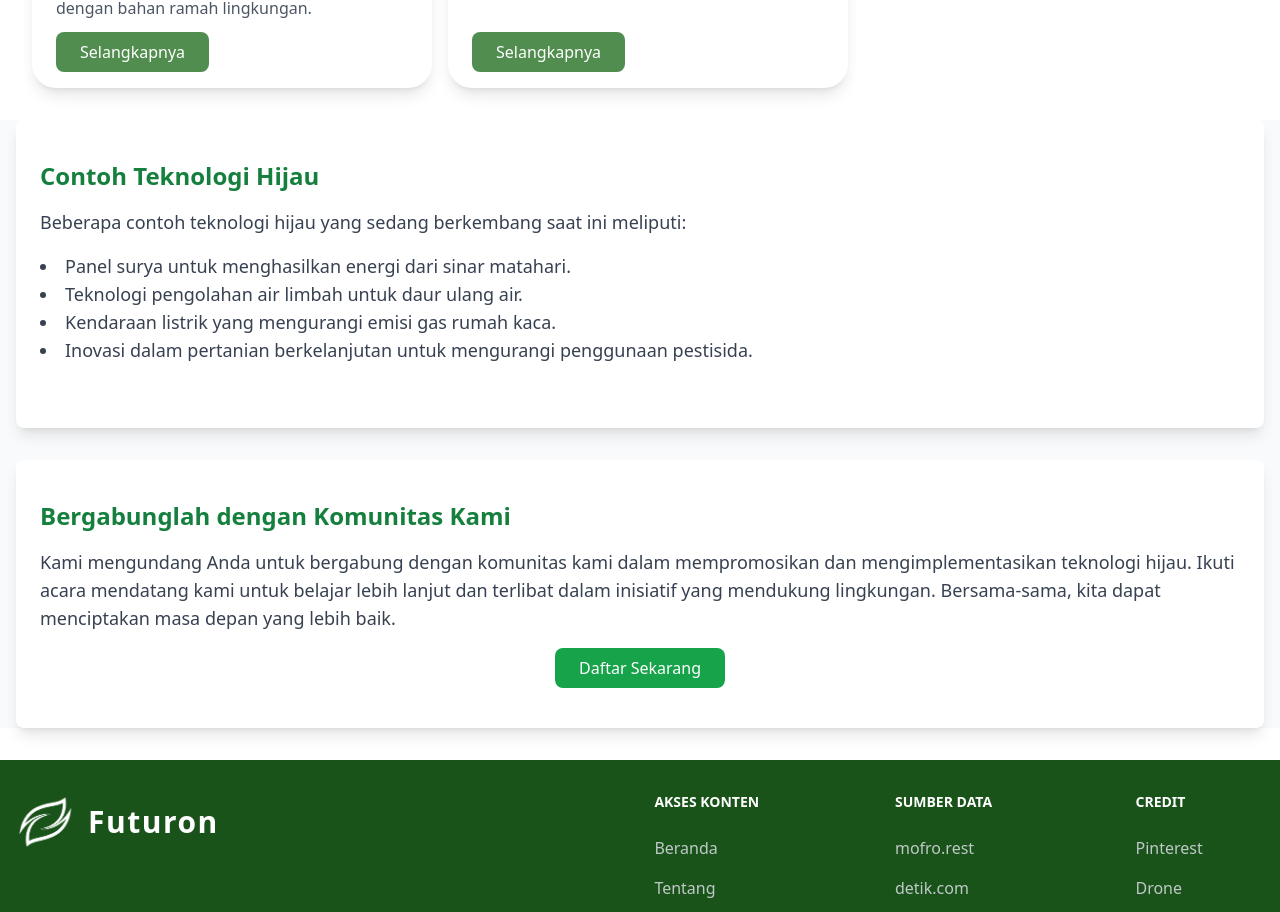
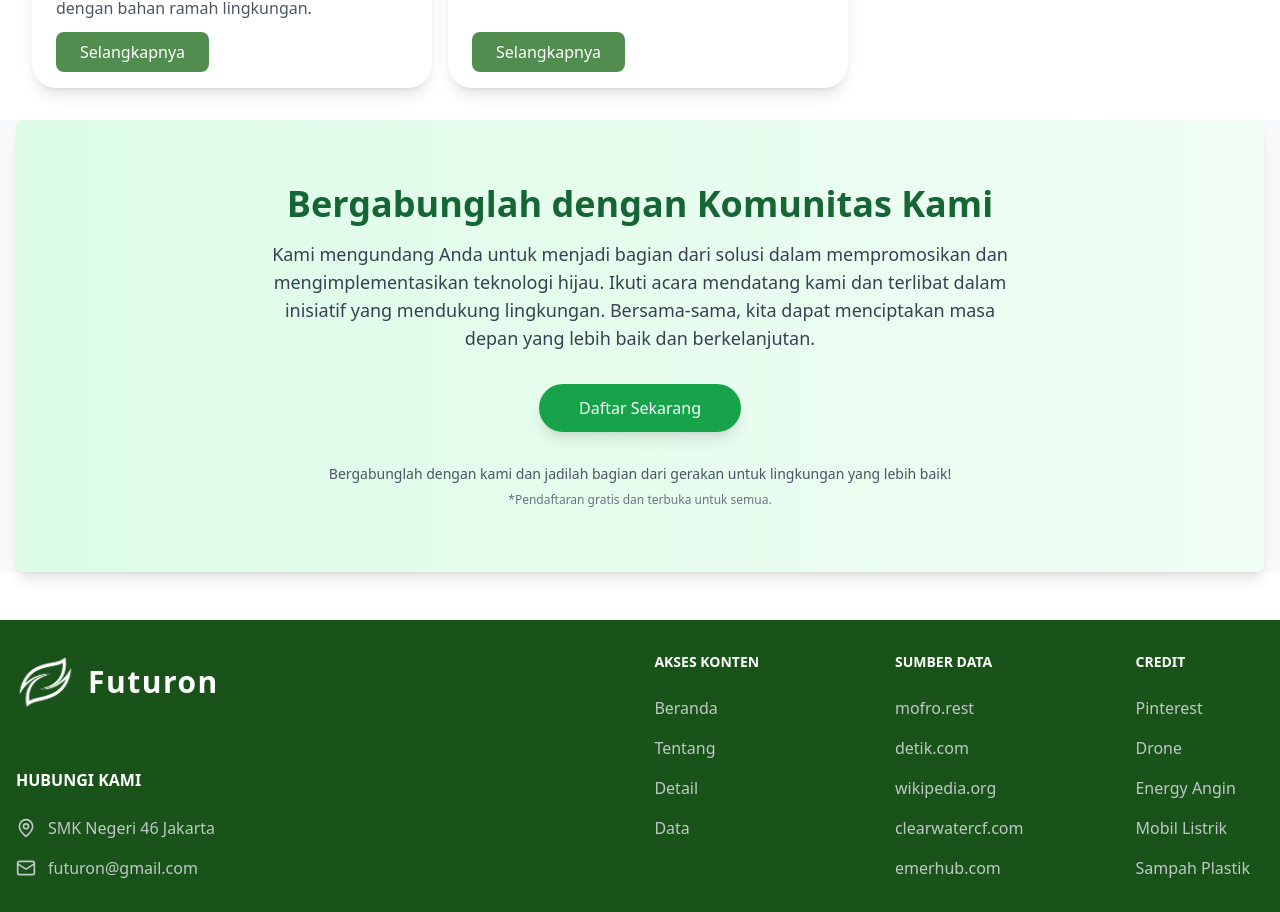
Before and after one commit to reynaldo0/Futuron, a React (Vite) app: page /detail in a window 1280 px wide. Shown: the part 3640-4552 px from the top of the page. Built offline with nearby package versions, Linux system fonts and the light colour scheme; no server answers.

Commit message:
add : join community section

```diff
--- a/src/pages/Detail/Detail.jsx
+++ b/src/pages/Detail/Detail.jsx
@@ -1,10 +1,10 @@
 import React from 'react'
 import Community from './Community'
-import GreenTechnology from './GreenTech'
+import Exam from './Exam'
+import GreenTech from './GreenTechs'
 import HeroDetail from './Hero'
 import MilestonesPage from './MilestoneCard'
-import GreenTech from './GreenTechs'
-import Exam from './Exam'
+import JoinCommunity from './JoinCommunity'
 
 const Detail = () => {
   return (
@@ -14,7 +14,7 @@ const Detail = () => {
         <Exam/>
         <Community/>
         <MilestonesPage/>
-        <GreenTechnology/>
+        <JoinCommunity/>
     </div>
   )
 }
--- a/src/pages/Detail/GreenTech.jsx
+++ /dev/null
@@ -1,54 +0,0 @@
-// GreenTechnologyDetail.js
-import React from "react";
-
-const GreenTechnologyDetail = () => {
-  return (
-    <div className="bg-gray-50">
-
-      {/* Examples Section */}
-      <section className="py-10 bg-white shadow-lg mx-4 rounded-lg mb-8">
-        <div className="container mx-auto px-6">
-          <h2 className="text-2xl font-semibold text-green-700 mb-4">
-            Contoh Teknologi Hijau
-          </h2>
-          <p className="text-lg text-gray-700 mb-4">
-            Beberapa contoh teknologi hijau yang sedang berkembang saat ini
-            meliputi:
-          </p>
-          <ul className="list-disc list-inside text-lg text-gray-700 mb-6">
-            <li>Panel surya untuk menghasilkan energi dari sinar matahari.</li>
-            <li>Teknologi pengolahan air limbah untuk daur ulang air.</li>
-            <li>Kendaraan listrik yang mengurangi emisi gas rumah kaca.</li>
-            <li>
-              Inovasi dalam pertanian berkelanjutan untuk mengurangi penggunaan
-              pestisida.
-            </li>
-          </ul>
-        </div>
-      </section>
-
-      {/* Community Section */}
-      <section className="py-10 bg-white shadow-lg mx-4 rounded-lg mb-8">
-        <div className="container mx-auto px-6">
-          <h2 className="text-2xl font-semibold text-green-700 mb-4">
-            Bergabunglah dengan Komunitas Kami
-          </h2>
-          <p className="text-lg text-gray-700 mb-4">
-            Kami mengundang Anda untuk bergabung dengan komunitas kami dalam
-            mempromosikan dan mengimplementasikan teknologi hijau. Ikuti acara
-            mendatang kami untuk belajar lebih lanjut dan terlibat dalam
-            inisiatif yang mendukung lingkungan. Bersama-sama, kita dapat
-            menciptakan masa depan yang lebih baik.
-          </p>
-          <div className="flex justify-center">
-            <button className="bg-green-600 text-white rounded-lg py-2 px-6 hover:bg-green-700 transition-all">
-              Daftar Sekarang
-            </button>
-          </div>
-        </div>
-      </section>
-    </div>
-  );
-};
-
-export default GreenTechnologyDetail;
--- /dev/null
+++ b/src/pages/Detail/JoinCommunity.jsx
@@ -0,0 +1,37 @@
+// GreenTechnologyDetail.js
+import React from "react";
+
+const JoinCommunity = () => {
+  return (
+    <div className="bg-gray-50">
+      {/* Community Section */}
+      <section className="py-16 bg-gradient-to-r from-green-100 to-green-50 shadow-lg mx-4 rounded-lg mb-12">
+        <div className="container mx-auto px-6 text-center">
+          <h2 className="text-4xl font-extrabold text-green-800 mb-4">
+            Bergabunglah dengan Komunitas Kami
+          </h2>
+          <p className="text-lg text-gray-700 mb-8 max-w-3xl mx-auto">
+            Kami mengundang Anda untuk menjadi bagian dari solusi dalam mempromosikan dan mengimplementasikan teknologi hijau. Ikuti acara mendatang kami dan terlibat dalam inisiatif yang mendukung lingkungan. Bersama-sama, kita dapat menciptakan masa depan yang lebih baik dan berkelanjutan.
+          </p>
+
+          <div className="flex justify-center mb-8">
+            <button className="bg-green-600 text-white rounded-full py-3 px-10 hover:bg-green-700 transition-all shadow-lg transform hover:scale-105">
+              Daftar Sekarang
+            </button>
+          </div>
+
+          <div className="text-center">
+            <p className="text-sm text-gray-600 mb-2">
+              Bergabunglah dengan kami dan jadilah bagian dari gerakan untuk lingkungan yang lebih baik!
+            </p>
+            <p className="text-xs text-gray-500">
+              *Pendaftaran gratis dan terbuka untuk semua.
+            </p>
+          </div>
+        </div>
+      </section>
+    </div>
+  );
+};
+
+export default JoinCommunity;
```
